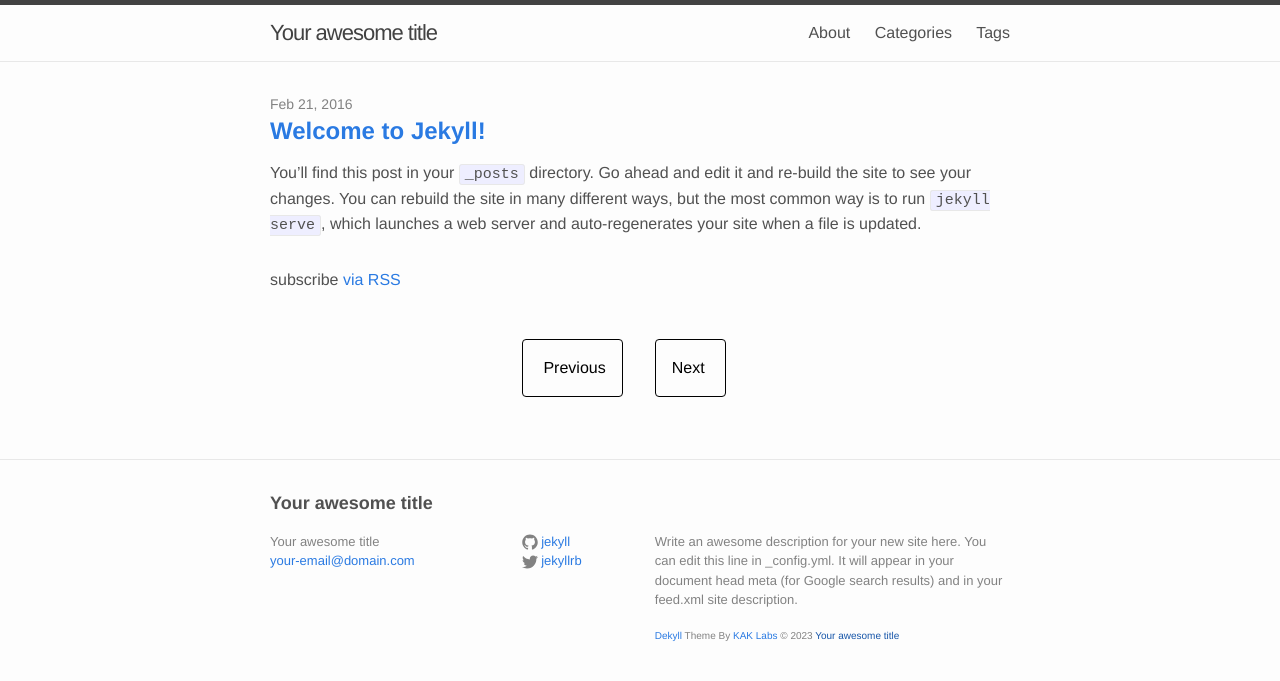
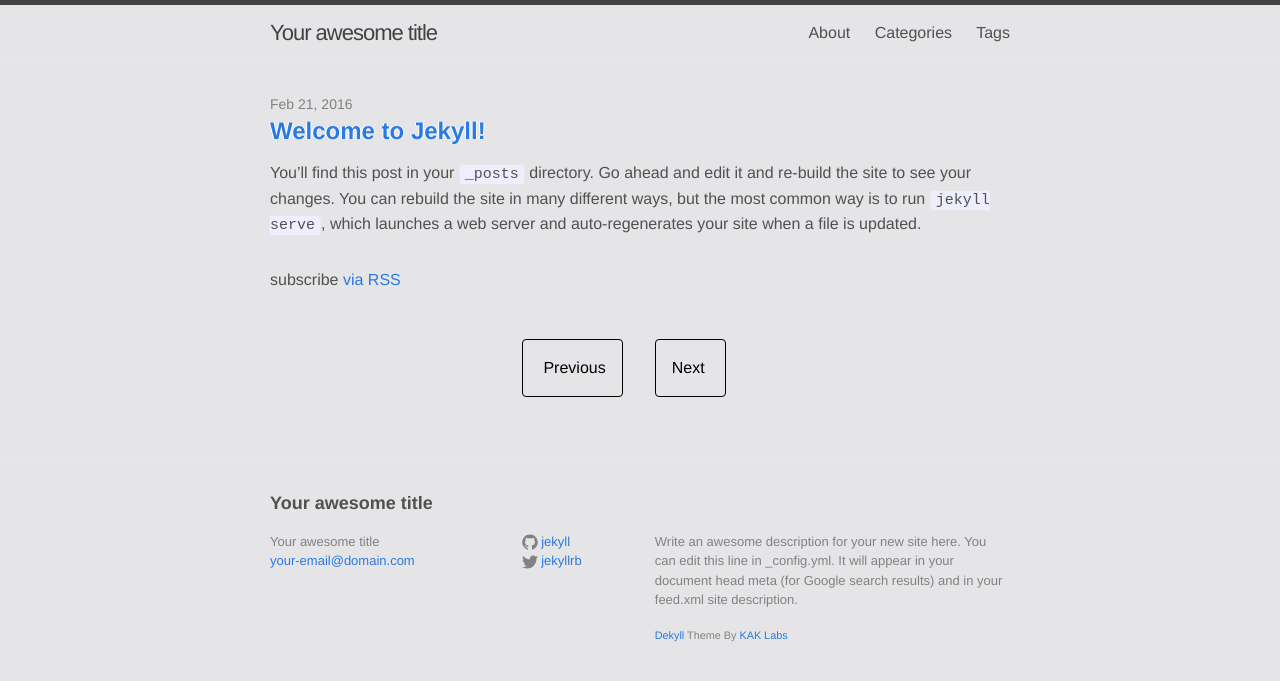
Before and after one commit to kuntoaji/dekyll, a Jekyll site: the page built from index.html, in a window 1280 px wide. Shown: the top 681 px of the page. Built offline with Jekyll 4.4.1, drawn with Linux system fonts in a browser that asks for light colours; the list of posts is cut into pages by our own code.

Commit message:
change background color and footer

```diff
--- a/_includes/footer.html
+++ b/_includes/footer.html
@@ -30,7 +30,7 @@
 
       <div class="footer-col footer-col-3">
         <p>{{ site.description }}</p>
-        <small style="font-size: 10px;"><a href="https://gumroad.com/l/vXGRg">Dekyll</a> Theme By <a href="https://www.kaklabs.com">KAK Labs</a> &copy; {{  site.time | date: '%Y' }} <a href="{{ site.baseurl }}">{{ site.title }}</a></small>
+        <small><a href="https://github.com/kuntoaji/dekyll">Dekyll</a> Theme By <a href="http://www.kaklabs.com">KAK Labs</a></small>
       </div>
 
     </div>
--- a/css/main.scss
+++ b/css/main.scss
@@ -15,7 +15,7 @@ $base-line-height: 1.5;
 $spacing-unit:     30px;
 
 $text-color:       #515151;
-$background-color: #fdfdfd;
+$background-color: #e5e4e6;
 $brand-color:      #2a7ae2;
 $site-title-hover-color: #444;
 
```
